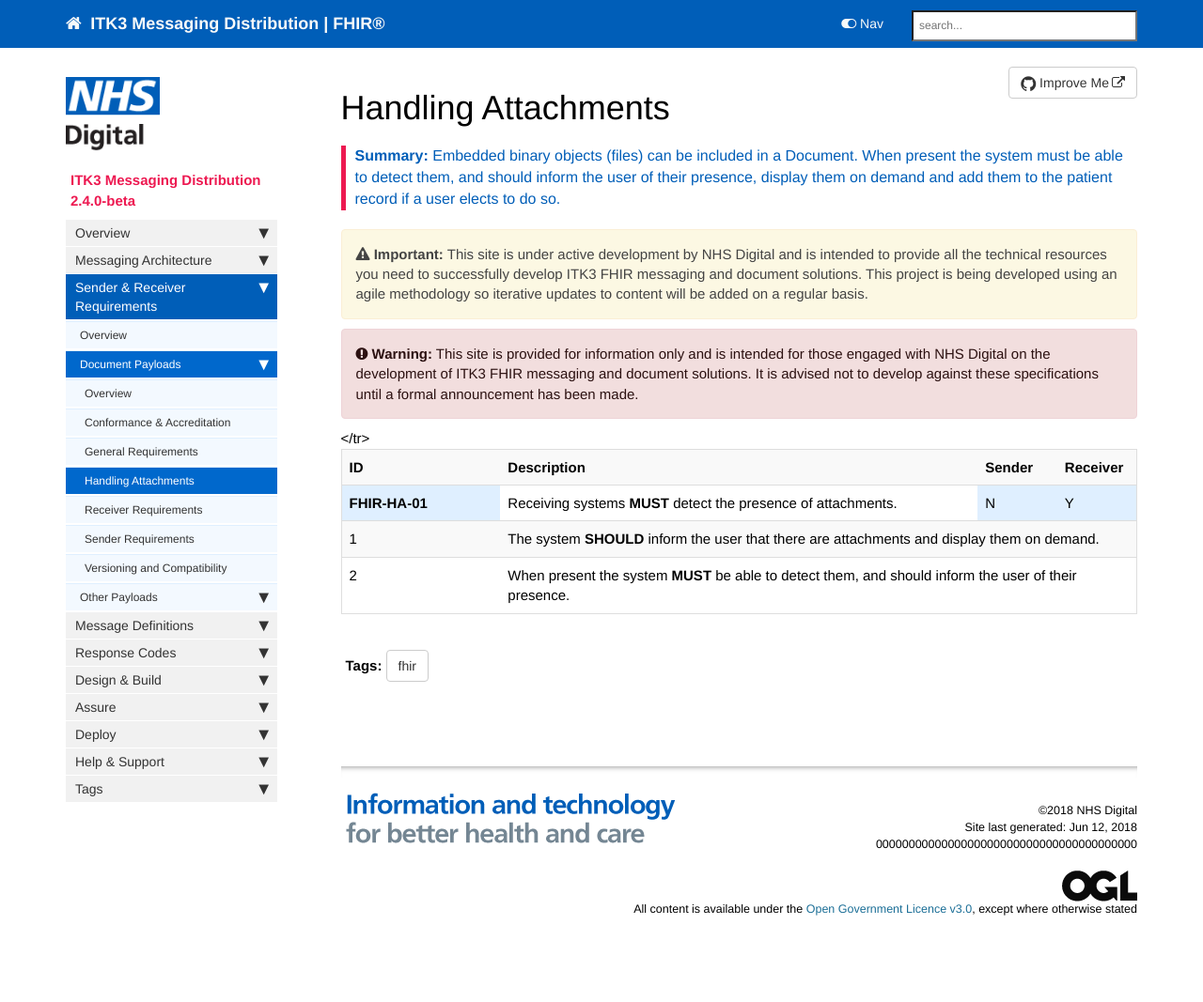
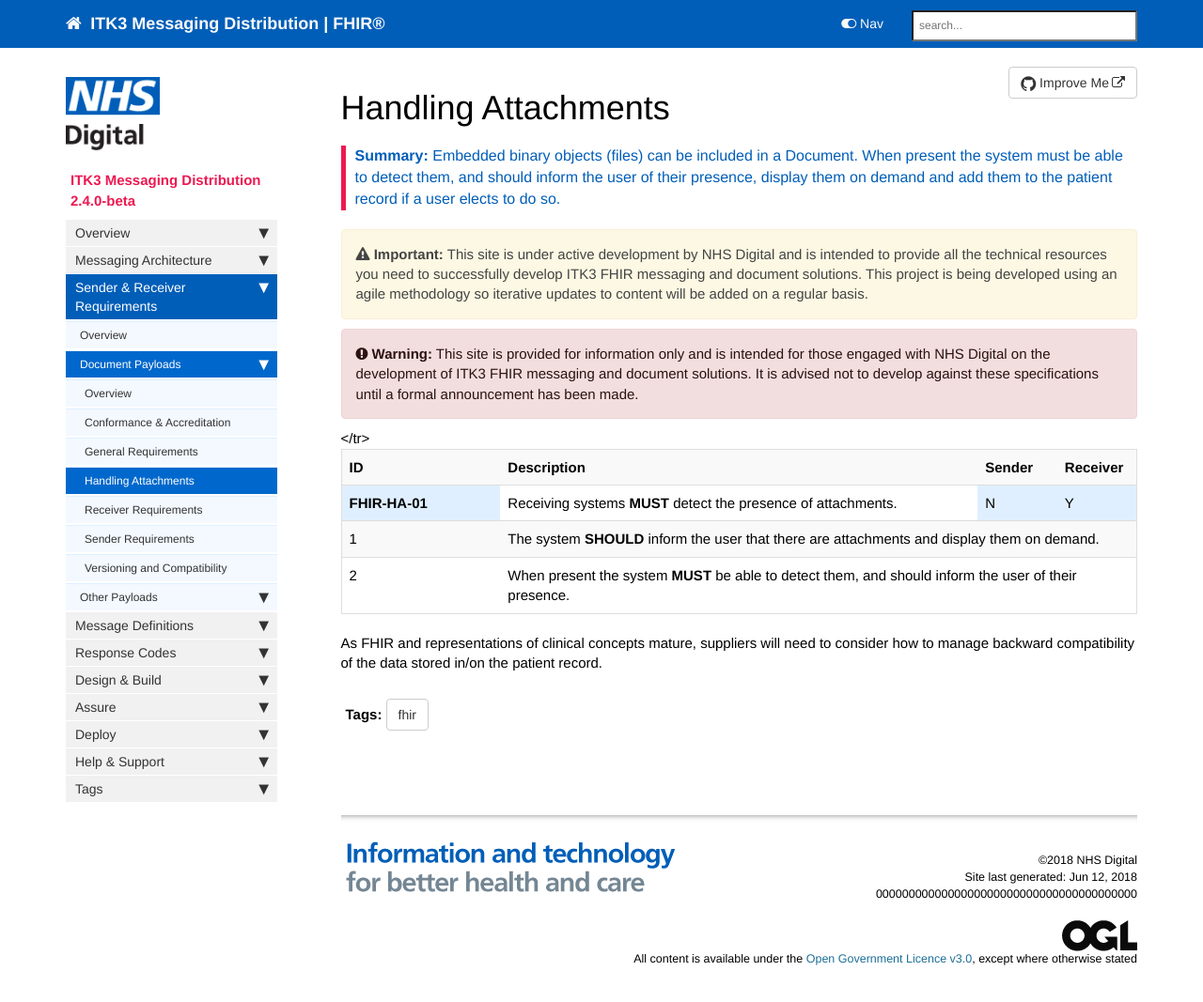
Before and after one commit to nhsconnect/ITK3-Messaging-Distribution, a Jekyll site: the page built from pages/explore/explore_hand_attach.md, in a window 1280 px wide and 1091 px high. Shown: the top 1067 px of the window at 94% size. Built offline with Jekyll 4.4.1, drawn with Linux system fonts in a browser that asks for light colours; nearby versions of some CDN libraries; comment, search, counter and statistics services are not loaded.

Commit message:
added sender receiver requirements

```diff
--- a/pages/explore/explore_hand_attach.md
+++ b/pages/explore/explore_hand_attach.md
@@ -30,3 +30,5 @@ summary: "Embedded binary objects (files) can be included in a Document.  When p
 <td colspan="3">When present the system <b>MUST</b> be able to detect them, and should inform the user of their presence.</td>
 </tr>
 </table>
+
+As FHIR and representations of clinical concepts mature, suppliers will need to consider how to manage backward compatibility of the data stored in/on the patient record.
```
